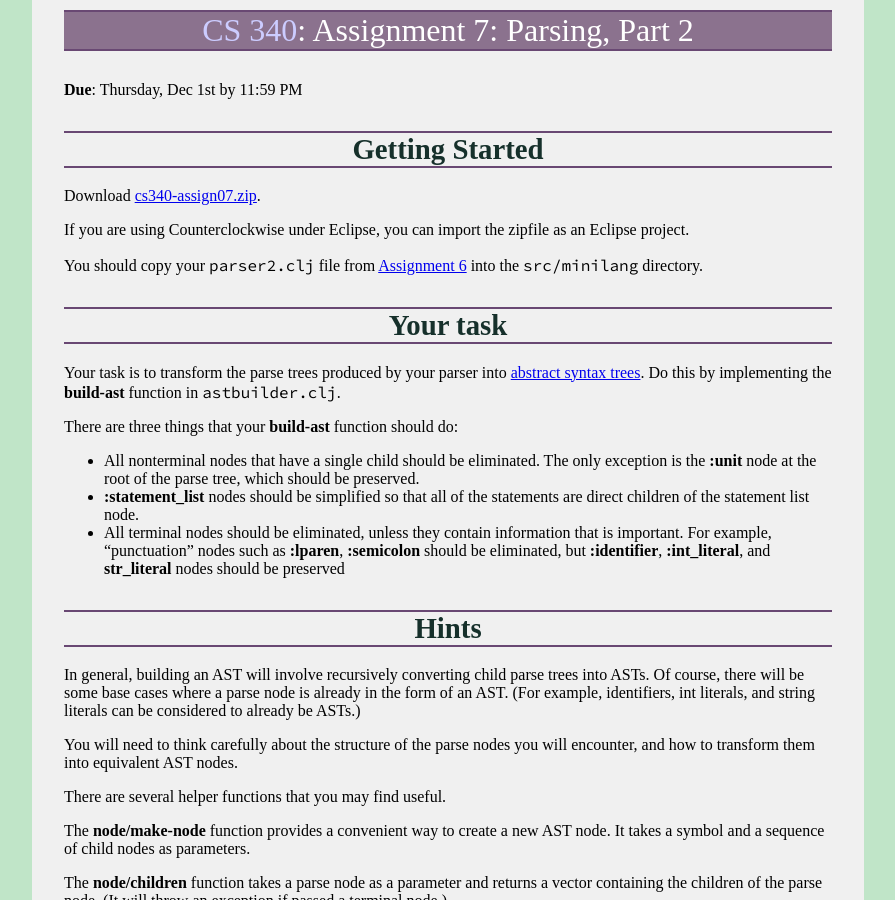
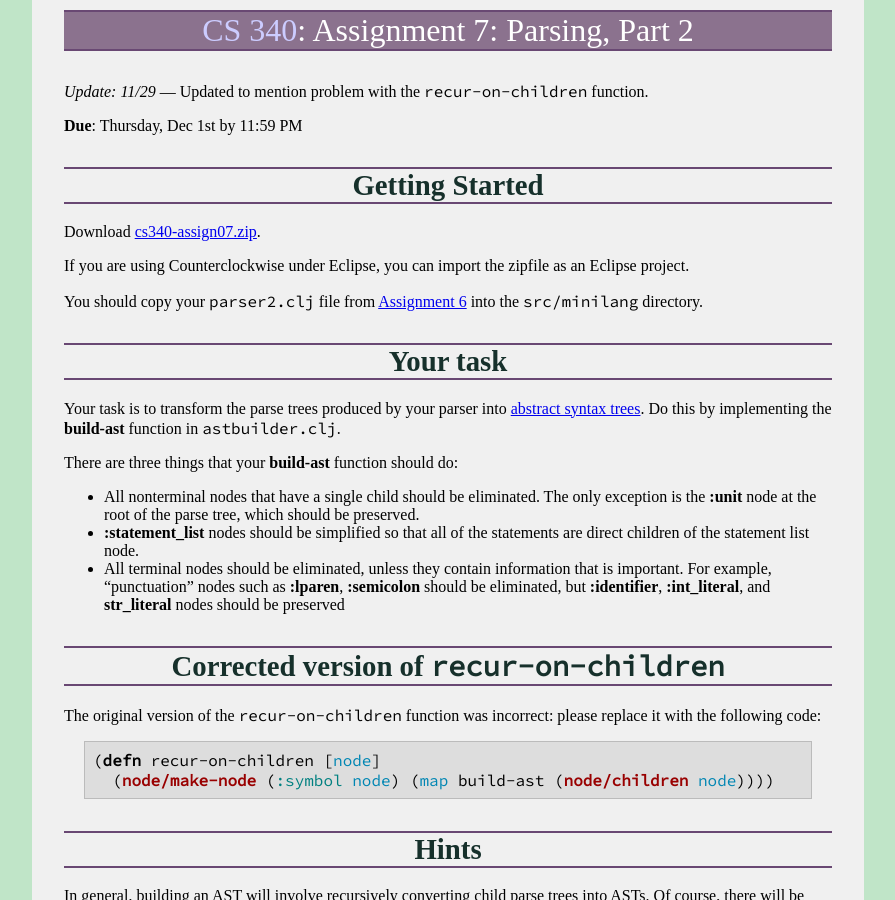
Before and after one commit to ycpcs/cs340-fall2016, a Jekyll site: the page built from assign/assign07.md, in a window 1280 px wide and 900 px high. Shown: the whole window, without its empty margins (192-1087 px from the left). Built offline with Jekyll 4.4.1, drawn with Linux system fonts in a browser that asks for light colours; some web fonts are replaced.

Commit message:
fix for recur-on-children

```diff
--- a/assign/assign07.md
+++ b/assign/assign07.md
@@ -2,6 +2,8 @@
 layout: default
 title: "Assignment 7: Parsing, Part 2"
 ---
+
+*Update: 11/29* &mdash; Updated to mention problem with the `recur-on-children` function.
 
 **Due**: Thursday, Dec 1st by 11:59 PM
 
@@ -22,6 +24,15 @@ There are three things that your **build-ast** function should do:
 * All nonterminal nodes that have a single child should be eliminated.  The only exception is the **:unit** node at the root of the parse tree, which should be preserved.
 * **:statement\_list** nodes should be simplified so that all of the statements are direct children of the statement list node.
 * All terminal nodes should be eliminated, unless they contain information that is important.  For example, "punctuation" nodes such as **:lparen**, **:semicolon** should be eliminated, but **:identifier**, **:int\_literal**, and **str\_literal** nodes should be preserved
+
+# Corrected version of `recur-on-children`
+
+The original version of the `recur-on-children` function was incorrect: please replace it with the following code:
+
+{% highlight clojure %}
+(defn recur-on-children [node]
+  (node/make-node (:symbol node) (map build-ast (node/children node))))
+{% endhighlight %}
 
 # Hints
 
```
Also changed, not shown: index.md (+1 -0 lines).
